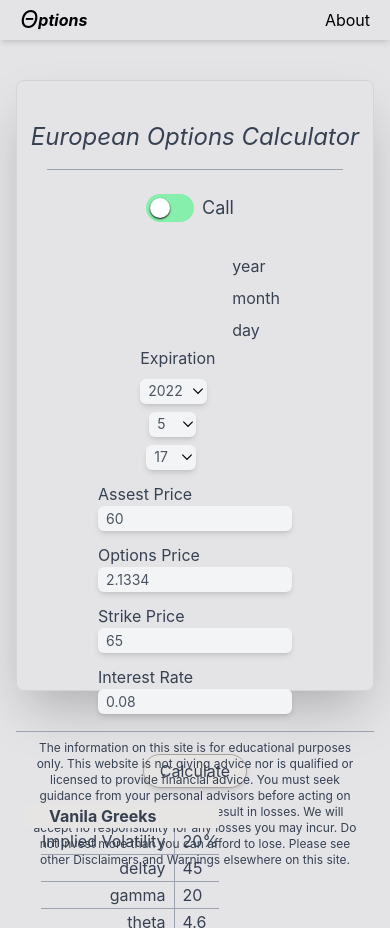
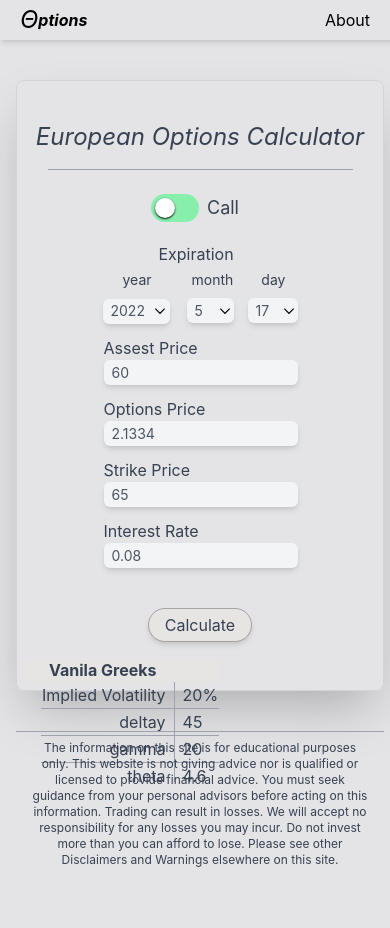
Before and after one commit to marcos-brasil/options-calculator, a Next.js app: page /calculator in a window 390 px wide. After the commit the page ends 900 px from the top, so only its background shows below. Built offline with nearby package versions, Linux system fonts and the light colour scheme.

Commit message:
fixed form and navbar for narrow screens

```diff
--- a/components/EuropeanOptionForm/index.module.css
+++ b/components/EuropeanOptionForm/index.module.css
@@ -6,9 +6,6 @@
   @apply flex justify-center pt-4 pb-8;
 }
 
-.switchText {
-  @apply pl-2 text-lg w-[50px];
-}
 
 .inputContainer {
   @apply flex flex-col justify-end items-end gap-3;
--- a/components/Layout/index.module.css
+++ b/components/Layout/index.module.css
@@ -1,6 +1,6 @@
 .container {
   @apply flex flex-col items-center h-screen ;
-  @apply min-w-[300px] min-h-[900px] sm:min-h-[850px];
+  @apply min-w-[400px] min-h-[900px] sm:min-h-[850px];
 }
 
 .content {
--- a/components/Navbar/index.module.css
+++ b/components/Navbar/index.module.css
@@ -1,5 +1,5 @@
 .container {
-  @apply px-4 sm:px-2 justify-center flex fixed;
+  @apply px-4 sm:px-2 justify-center flex fixed min-w-[400px];
   @apply w-full h-10 shadow-md z-50 bg-zinc-200;
 }
 
@@ -9,7 +9,7 @@
 }
 
 .about {
-  @apply pr-1
+  @apply fixed xs:relative pr-3 right-2;
 }
 
 .logo{
--- a/elements/DateSelect/index.tsx
+++ b/elements/DateSelect/index.tsx
@@ -63,21 +63,22 @@ export default function DateSelect({
         <input
           {...register}
           aria-label="expiration date"
-          aria-hidden="true"
           className="fixed w-0 h-0"
           value={inputValue}
           // checked={true}
         ></input>
       </div>
-      <div className="flex flex-col">
-        <div className="flex flex-col  xs:flex-row gap-2 ml-[92px] pb-1">
-          <div className="flex w-fit h-fit pr-6">year</div>
-          <div className="flex w-fit h-fit pr-3">month</div>
-          <div className="flex w-fit h-fit pr-0">day</div>
+      <div className="flex xs:flex-col">
+        <div className=" absolute xs:relative ml-5 flex mt-4 xs:mt-0 xs:flex-row gap-2 xs:ml-[110px]  pb-1">
+          <div className="flex w-fit h-fit pr-8 text-sm">year</div>
+          <div className="flex w-fit h-fit pr-5 text-sm  xs:pr-6">month</div>
+          <div className="flex w-fit h-fit text-sm xs:pr-0">day</div>
         </div>
-        <div className="flex flex-col xs:flex-row gap-2">
-          <label className="flex pr-2">Expiration</label>
-          <div className="">
+        <div className="flex flex-row justify-center xs:flex-row gap-2 mt-10 xs:mt-0">
+          <div className="absolute flex mt-[-52px] xs:mt-1 xs:relative">
+            <label className="flex  pr-2">Expiration</label>
+          </div>
+          <div className="mt-1">
             <select
               value={Number(selectedYear)}
               className={styles.select}
@@ -98,7 +99,7 @@ export default function DateSelect({
             </select>
           </div>
 
-          <div className="flex justify-end pl-2 w-14">
+          <div className="flex justify-end pl-2 w-14 mt-1">
             <select
               value={Number(selectedMonth)}
               className={styles.select}
@@ -124,7 +125,7 @@ export default function DateSelect({
             </select>
           </div>
 
-          <div className="flex justify-end w-14">
+          <div className="flex justify-end w-14 mt-1">
             <select
               value={Number(selectedDay)}
               className={styles.select}
--- a/pages/calculator/index.module.css
+++ b/pages/calculator/index.module.css
@@ -1,3 +1,8 @@
+.container {
+  @apply flex flex-col items-center h-full w-full  rounded-lg;
+  @apply pt-10 shadow-2xl border border-gray-300  text-gray-700;
+}
+
 .switchText {
   @apply pl-2 text-lg w-[50px];
 }
@@ -9,9 +14,9 @@
   @apply focus:border focus:border-gray-400;
 } */
 
-.select {
-  @apply input
-}
+/* .select {
+  @apply input;
+} */
 
 .inputContainer {
   @apply flex flex-col justify-end items-end gap-2;
--- a/pages/calculator/index.tsx
+++ b/pages/calculator/index.tsx
@@ -10,7 +10,7 @@ import styles from "./index.module.css";
 
 export default function Calculator() {
   return (
-    <div className="flex flex-col items-center h-full w-full  rounded-lg pt-10 shadow-2xl border border-gray-300  text-gray-700">
+    <div className={styles.container}>
       <h1 className="flex text-2xl h-fit w-full justify-center italic">
         European Options Calculator
       </h1>
```
